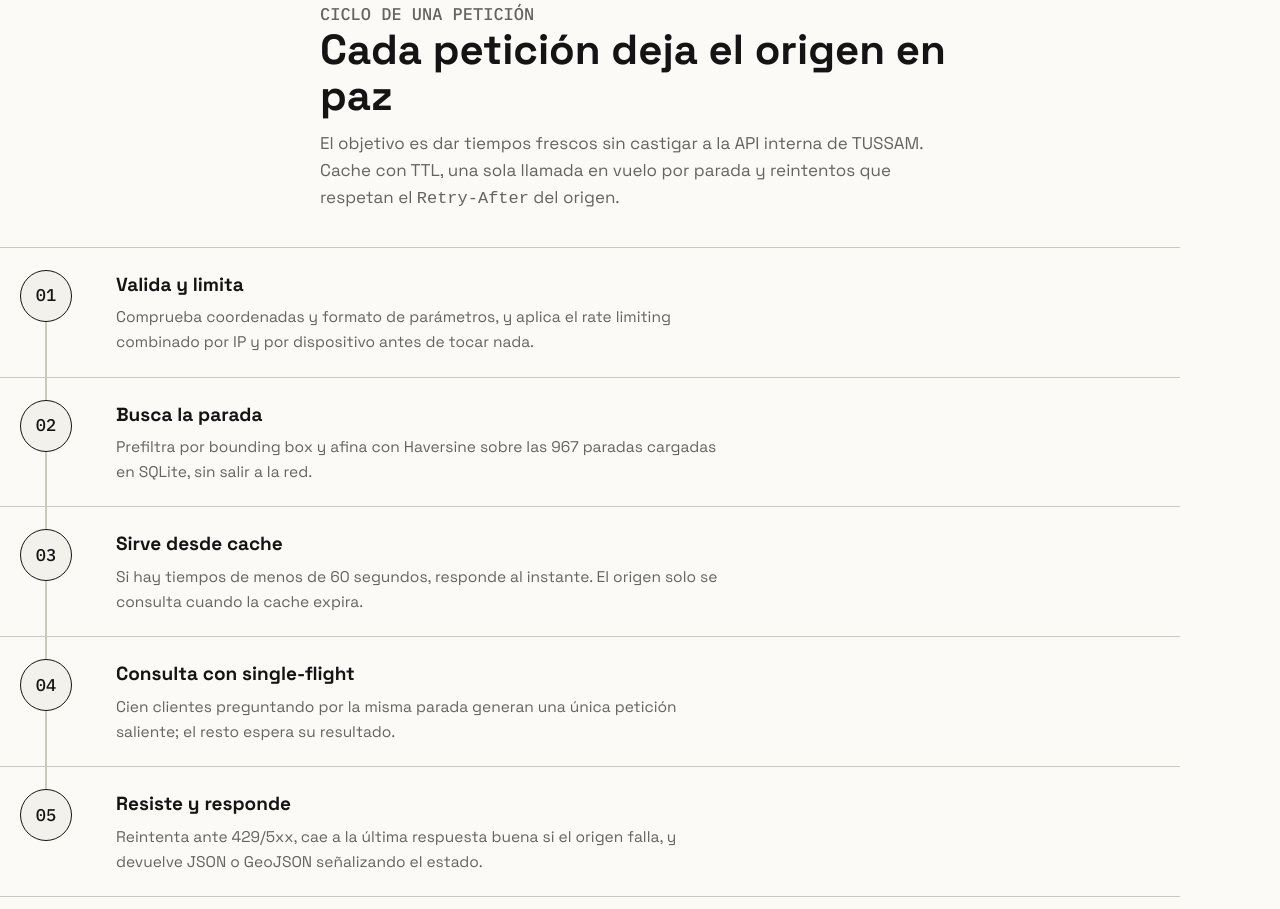
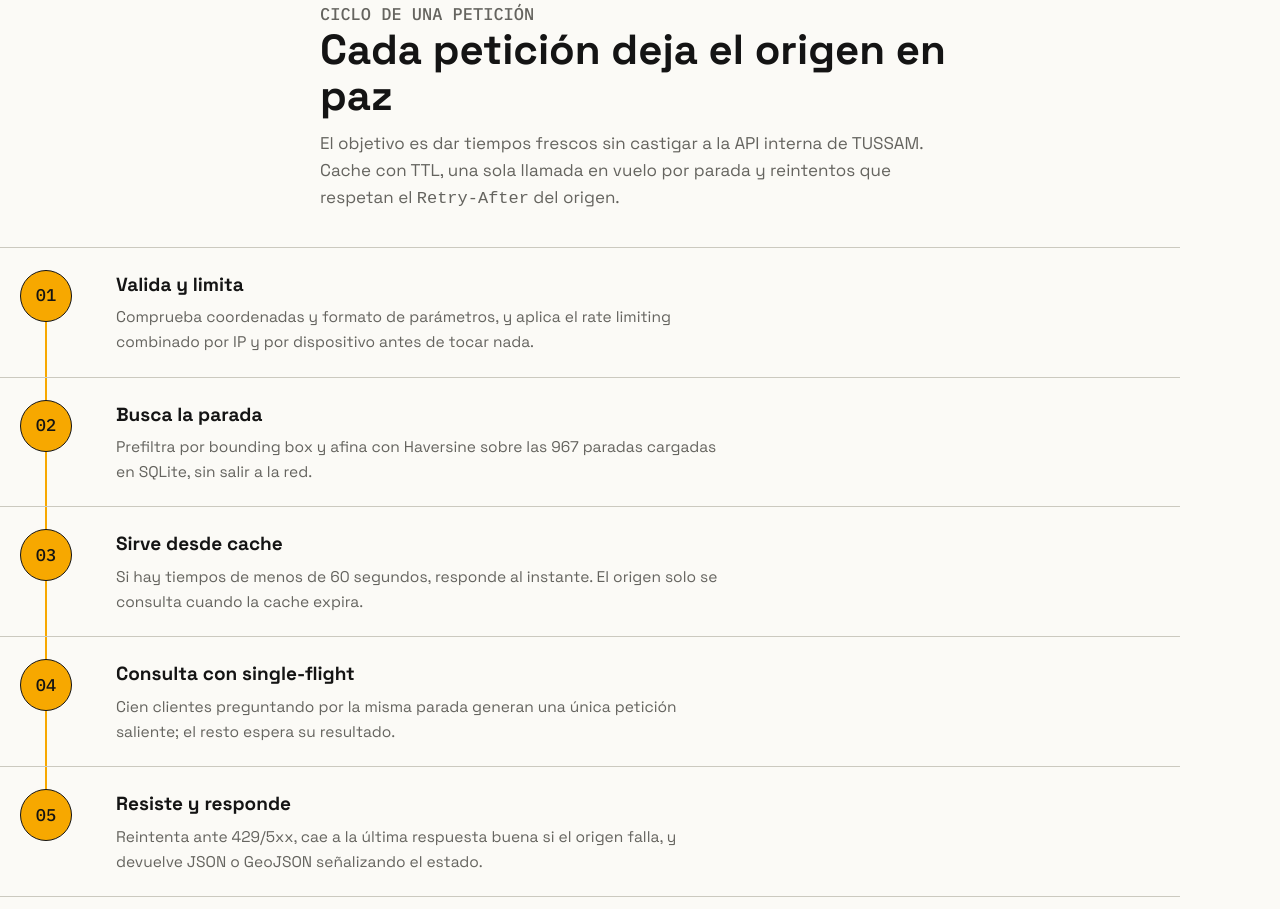
Before and after one commit to 686f6c61/API-TUSSAM, a plain HTML site: page index.html in a window 1280 px wide. Shown: the part 1071-1980 px from the top of the page. Drawn offline with Linux system fonts and the light colour scheme.

Commit message:
landing: pasos de 'Como funciona' se iluminan en naranja al hacer scroll
Un IntersectionObserver marca cada paso como activo al alcanzarlo al bajar; el
numero y el tramo de linea pasan a naranja con una transicion suave y se quedan
encendidos (efecto de progreso).

```diff
--- a/app.js
+++ b/app.js
@@ -245,3 +245,29 @@ if (copyCodeButton) {
 
 renderCode("curl");
 Object.keys(ARRIVALS).forEach(renderArrivals);
+
+// Pasos de "Cómo funciona": según bajas, cada paso alcanzado se ilumina en
+// naranja. Un IntersectionObserver marca el paso como activo cuando su fila
+// cruza la mitad superior del viewport; una vez activo, se queda encendido
+// (efecto de progreso). Si el navegador no soporta IntersectionObserver, los
+// pasos simplemente no se iluminan al hacer scroll (el contenido sigue visible).
+(function activarPasosAlHacerScroll() {
+  const pasos = document.querySelectorAll(".flow-rail li");
+  if (!pasos.length || typeof IntersectionObserver === "undefined") return;
+
+  const observer = new IntersectionObserver(
+    (entries) => {
+      for (const entry of entries) {
+        if (entry.isIntersecting) {
+          entry.target.classList.add("is-active");
+          observer.unobserve(entry.target); // una vez encendido, no se apaga
+        }
+      }
+    },
+    // El paso se activa cuando su parte superior llega al 55% inferior del
+    // viewport, es decir, cuando aparece por la parte media al bajar.
+    { rootMargin: "0px 0px -45% 0px", threshold: 0 }
+  );
+
+  pasos.forEach((paso) => observer.observe(paso));
+})();
--- a/styles.css
+++ b/styles.css
@@ -1702,10 +1702,19 @@ a:focus-visible,
   font-family: var(--font-mono);
   font-size: 17px;
   font-weight: 500;
-}
-
+  transition: background 0.35s ease;
+}
+
+/* Al hacer scroll, cada paso que ya has alcanzado se ilumina en naranja
+   (lo activa un IntersectionObserver en app.js). El hover mantiene el efecto. */
+.flow-rail li.is-active .flow-num,
 .flow-rail li:hover .flow-num {
   background: var(--accent);
+}
+
+.flow-rail li.is-active::before {
+  background: var(--accent);
+  transition: background 0.35s ease;
 }
 
 .flow-body strong {
```
